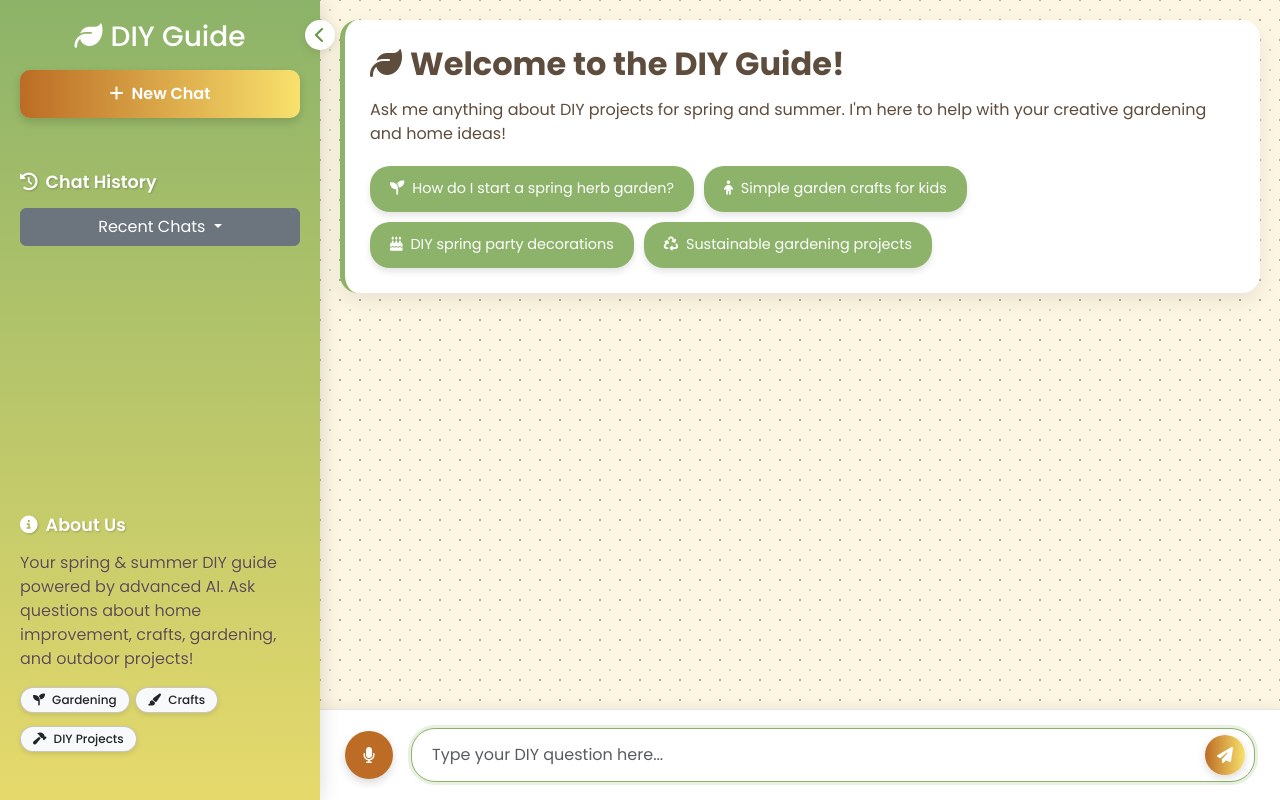
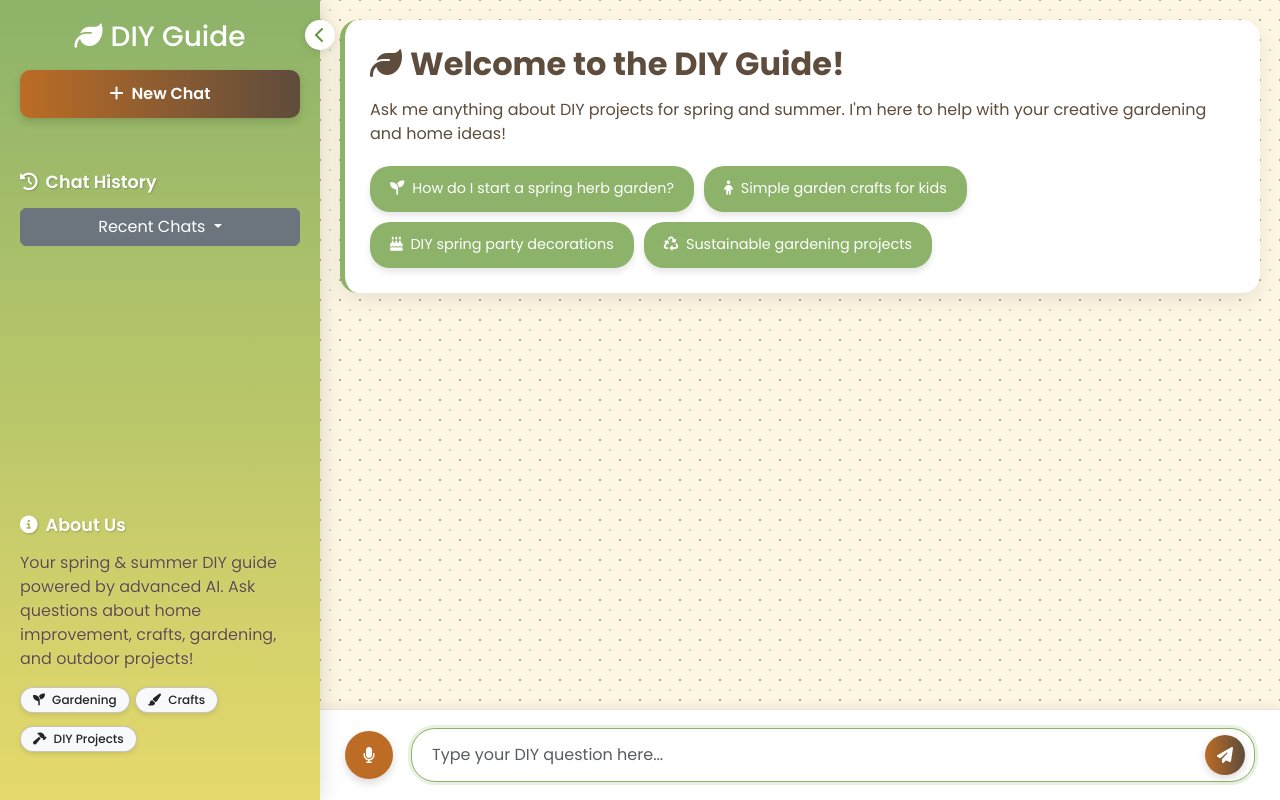
Before and after one commit to utkarsh-raj7/DIY-Guide-Chatbot, a Flask app: page / in a window 1280 px wide. Run offline with Flask 3, Linux system fonts and the light colour scheme; some libraries are stand-ins or nearby versions.

Commit message:
Update chat button colors to brown and orange
Replit-Commit-Author: Agent
Replit-Commit-Session-Id: c3111c99-b9bd-46e6-bd8b-c7347740a774
Replit-Commit-Screenshot-Url: https://storage.googleapis.com/screenshot-production-us-central1/2638bb54-82d8-4bd9-b141-b5275c3d5558/365f6310-8b40-4b32-bafc-1b66aad75c25.jpg

```diff
--- a/static/css/styles.css
+++ b/static/css/styles.css
@@ -12,7 +12,7 @@
     /* Enhanced Gradient definitions */
     --main-gradient: linear-gradient(135deg, var(--spring-sage) 0%, var(--spring-moss) 100%);
     --message-gradient: linear-gradient(135deg, var(--spring-yellow) 10%, var(--spring-light-brown) 90%);
-    --button-gradient: linear-gradient(to right, var(--spring-terracotta), var(--spring-yellow));
+    --button-gradient: linear-gradient(to right, var(--spring-terracotta), var(--spring-brown));
     --sidebar-gradient: linear-gradient(to bottom, var(--spring-sage) 0%, var(--spring-yellow) 120%);
 
     /* Spacing and sizing */
```
